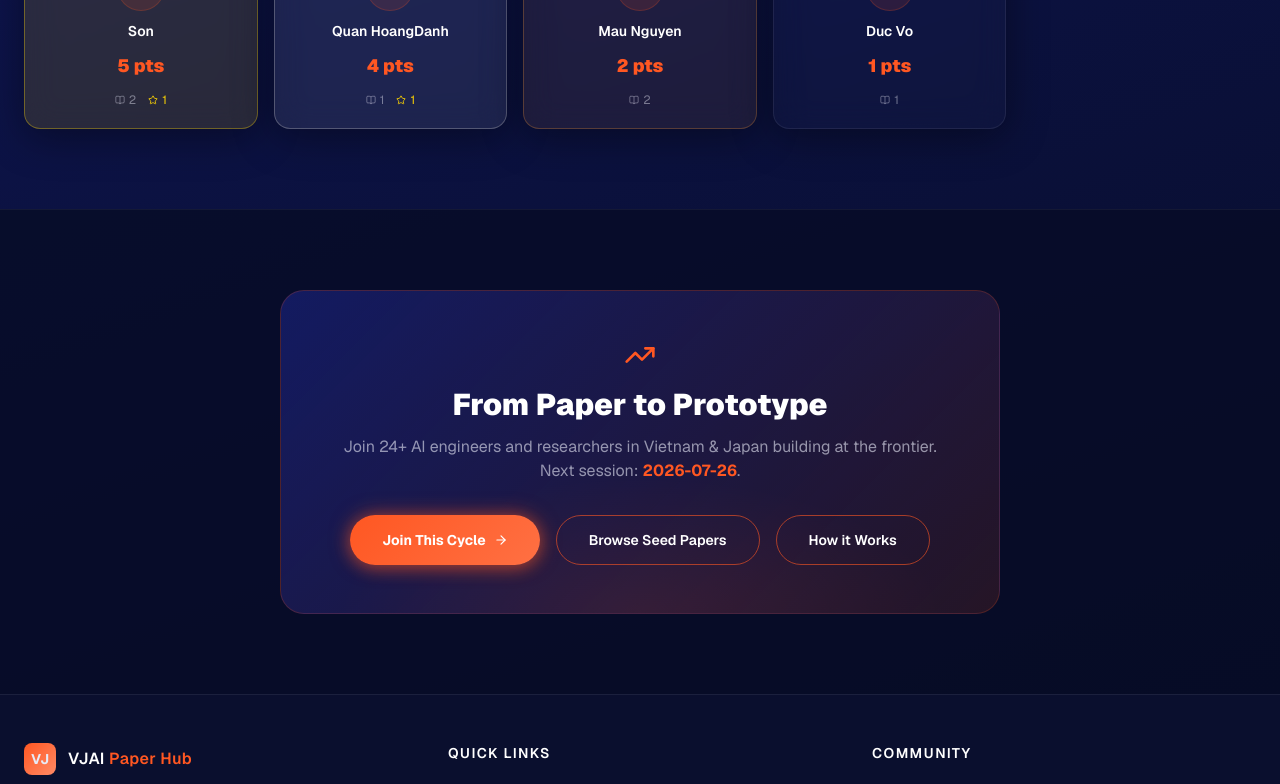
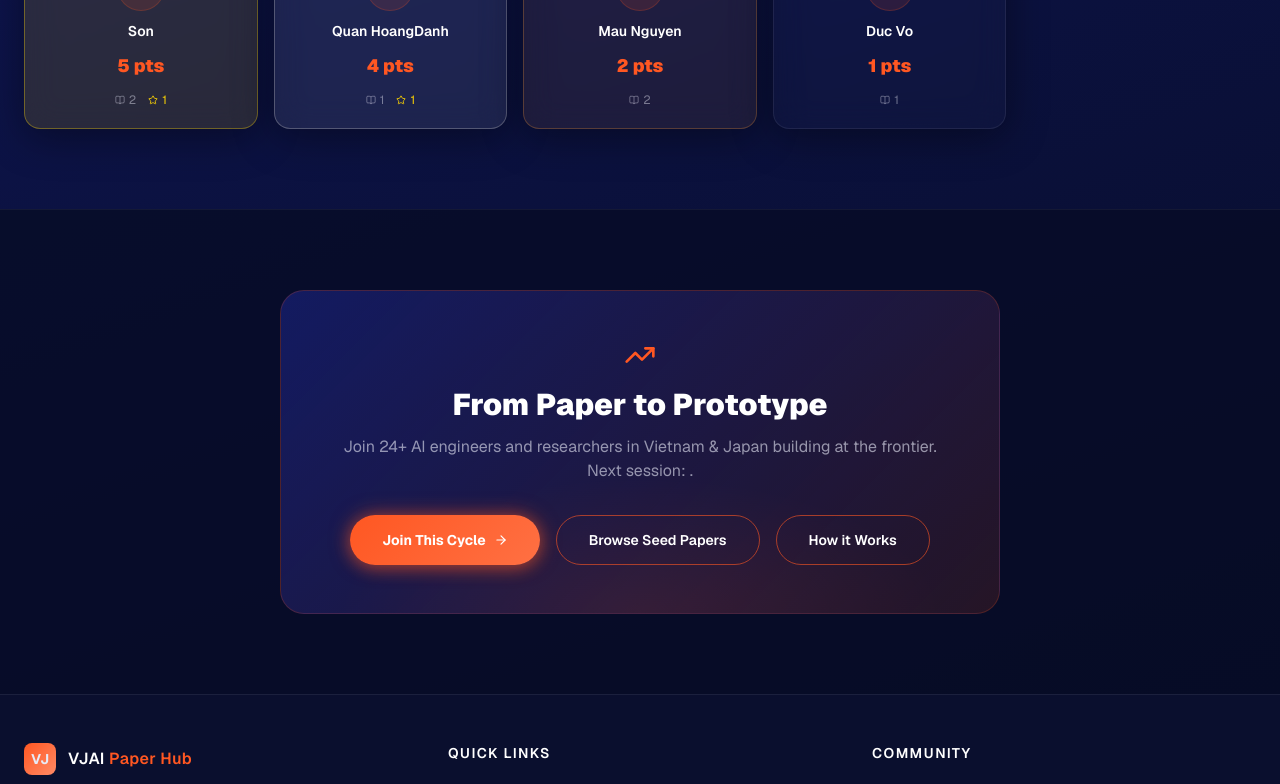
Before and after one commit to vominhduc/vjai-paper-hub, a Next.js app: page /vjai-paper-hub/ in a window 1280 px wide. Shown: the part 1573-2357 px from the top of the page. Built offline with nearby package versions, Linux system fonts and the light colour scheme.

Commit message:
fix: archive 2026-may, skip archived cycles in active cycle detection

```diff
--- a/data/cycles.json
+++ b/data/cycles.json
@@ -4,7 +4,7 @@
     "month": "May",
     "year": 2026,
     "theme": "ICLR 2026 Highlights",
-    "status": "active",
+    "status": "archived",
     "nomination_end": "2026-05-21",
     "exploration_start": "2026-05-24",
     "session_date": "2026-07-26",
--- a/src/app/cycle/page.tsx
+++ b/src/app/cycle/page.tsx
@@ -544,7 +544,7 @@ function CyclePageInner() {
 
   // Default to the active/nominating cycle, then voting, then first
   const defaultCycleId = (
-    cycles.find((c) => c.status === "active") ??
+    cycles.find((c) => c.status === "active" && getCyclePhase(c) !== "archived") ??
     cycles.find((c) => getCyclePhase(c) === "nominating") ??
     cycles.find((c) => getCyclePhase(c) === "voting") ??
     cycles[0]
--- a/src/app/page.tsx
+++ b/src/app/page.tsx
@@ -42,7 +42,7 @@ export default function Home() {
   const nextActiveCycle =
     cycles.find((c) => c !== deepDiveCycle && c.status === "active" && getCyclePhase(c) === "voting") ??
     cycles.find((c) => c !== deepDiveCycle && c.status === "active" && getCyclePhase(c) === "nominating");
-  const activeCycle = deepDiveCycle ?? nextActiveCycle ?? cycles[0];
+  const activeCycle = deepDiveCycle ?? nextActiveCycle ?? cycles.find((c) => c.status === "active" && getCyclePhase(c) !== "archived") ?? cycles[0];
   const phase = activeCycle ? getCyclePhase(activeCycle) : "nominating";
   const selected = deepDiveCycle?.nominations.find((n) => n.is_selected && n.votes === Math.max(...(deepDiveCycle?.nominations.filter(n2 => n2.is_selected).map(n2 => n2.votes) ?? [0])));
   const recentPapers = archive.slice(0, 3);
```
